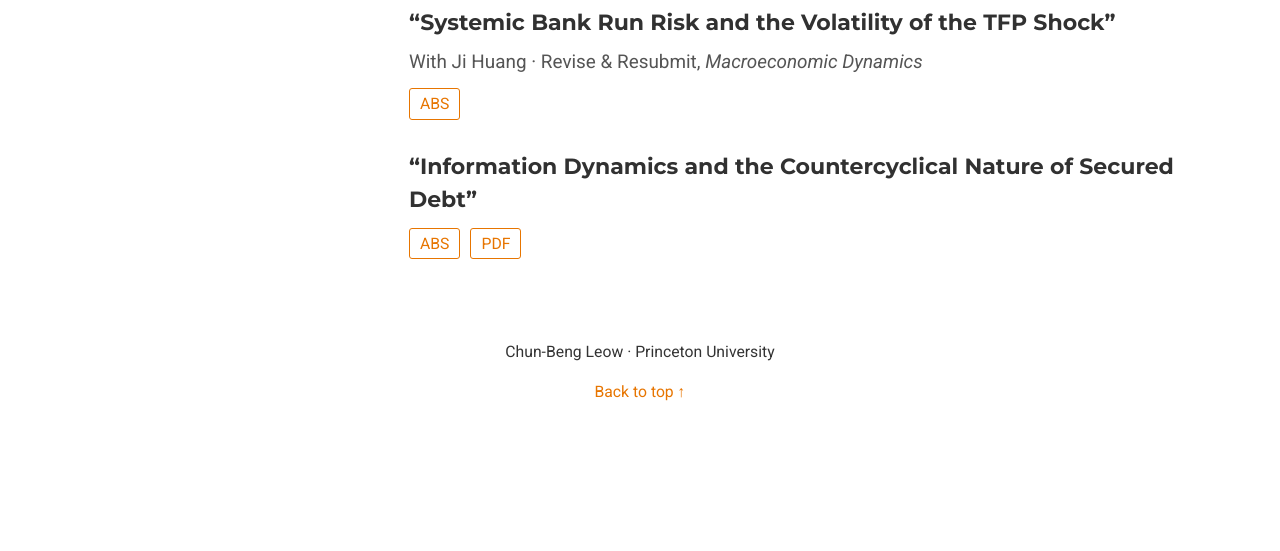
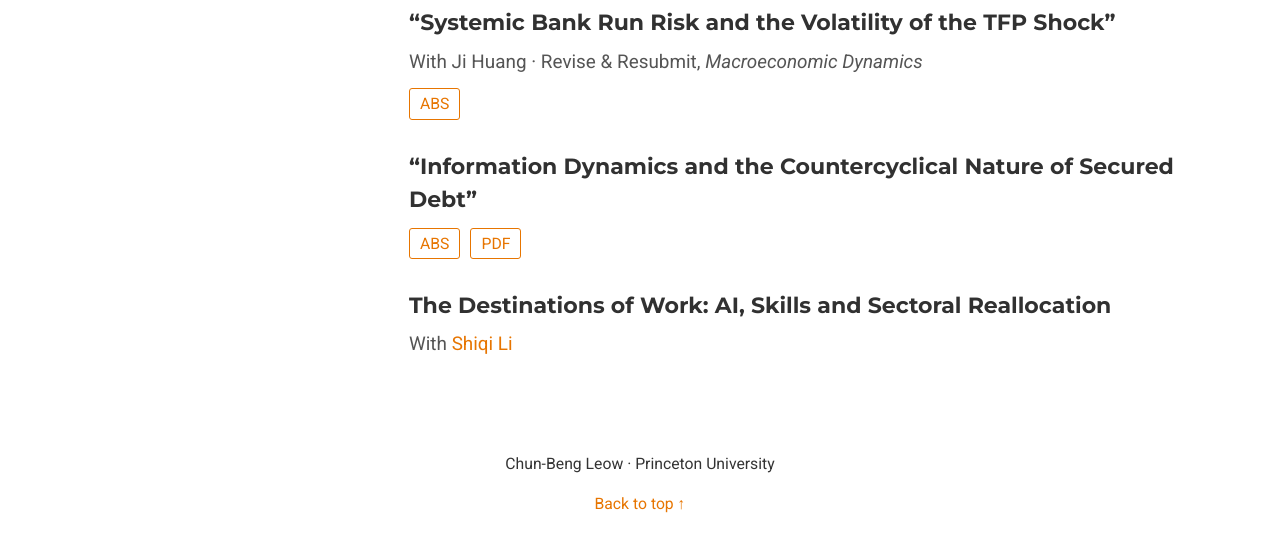
Before and after one commit to ahbenglcb/ahbenglcb.github.io, a plain HTML site: page index.html in a window 1280 px wide. Shown: the part 617-1168 px from the top of the page. Before the commit the page ends 1065 px from the top, so only its background shows below. Drawn offline with Linux system fonts and the light colour scheme.

Commit message:
Add AI and sectoral reallocation working paper

```diff
--- a/index.html
+++ b/index.html
@@ -84,6 +84,10 @@
             <p>The countercyclical behavior of secured debt, a well-documented phenomenon, has raised questions about its underlying mechanisms. This paper shows that the countercyclical nature of secured debt arises in an environment with information frictions. Unsecured debt necessitates costly firm monitoring, and such action requires expertise. When the quality of collateral drops, high demand for monitoring pushes up the cost of such services and renders unsecured debt unprofitable. In response, firms switch to secured debt with active screening that is less costly. We show that the proportion of secured debt in the economy serves as an indicator of whether there is excess or insufficient information acquisition.</p>
           </div>
         </article>
+        <article class="paper-entry">
+          <h3 class="article-title">The Destinations of Work: AI, Skills and Sectoral Reallocation</h3>
+          <p class="paper-coauthors">With <a href="https://jackshiqili.github.io/" target="_blank" rel="noopener">Shiqi Li</a></p>
+        </article>
       </section>
     </div>
   </main>
```
